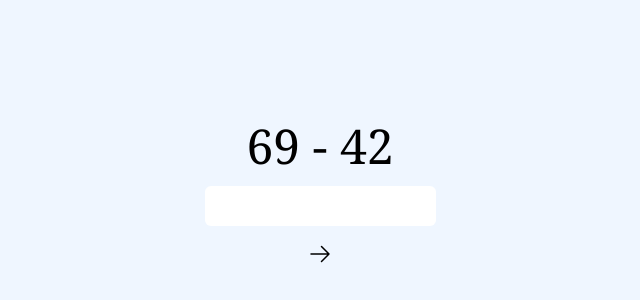
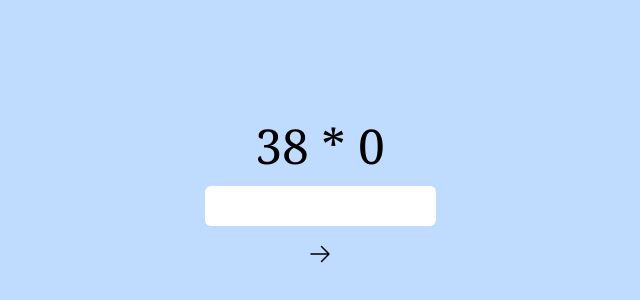
Before and after one commit to crnvl/mathi, a Next.js app: page / in a window 1280 px wide. Shown: the part 206-506 px from the top of the page, without its empty margins (320-960 px from the left). Built offline with nearby package versions, Linux system fonts and the light colour scheme.

Commit message:
Fun calculations

```diff
--- a/package.json
+++ b/package.json
@@ -5,7 +5,7 @@
   "scripts": {
     "dev": "next dev",
     "build": "next build",
-    "start": "next start",
+    "start": "next start -p 3002",
     "lint": "next lint"
   },
   "dependencies": {
--- a/pages/index.tsx
+++ b/pages/index.tsx
@@ -1,19 +1,47 @@
 import type { NextPage } from 'next'
+import Head from 'next/head';
+import { useRouter } from 'next/router';
+import { useState } from 'react';
 
 const Home: NextPage = () => {
+	const router = useRouter();
+
+	const operators = ['+', '-', '*'];
+	const firstNumber = Math.floor(Math.random() * 100);
+	const secondNumber = Math.floor(Math.random() * 100);
+	const operator = operators[Math.floor(Math.random() * operators.length)];
+
+	const [calc, setCalc] = useState(`${firstNumber} ${operator} ${secondNumber}`);
+
+	const check = () => {
+		const input = document.getElementById('calc') as HTMLInputElement
+		const result = eval(calc);
+
+		if (input.value === result.toString()) {
+			alert('Correct!')
+			router.reload();
+		} else {
+			alert('Incorrect!')
+		}
+	}
+
 	return <>
-		<div className='flex h-screen w-screen justify-center bg-blue-50'>
+		<Head>
+			<title>math | qwq.sh</title>
+			<meta name="description" content="Train your mental arithmetic skills." />
+		</Head>
+		<div className='flex h-screen w-screen justify-center bg-blue-200'>
 			<div className="m-auto">
 				<div className='flex flex-col items-center gap-2'>
-					<h1 className='py-2 text-5xl font-serif'>69 - 42</h1>
+					<h1 className='py-2 text-5xl font-serif'>{calc}</h1>
 					<div className='flex flex-col w-full justify-center gap-2'>
-						<input type="text" className="rounded-md text-center text-gray-800 py-2 focus:shadow-lg outline-none border-white transition ease-in-out duration-300" />
-						<button className={
+						<input id='calc' type="text" className="rounded-md text-center text-gray-800 py-2 focus:shadow-md outline-none border-white transition ease-in-out duration-300" />
+						<button onClick={check} className={
 							`py-2
 							w-full
 							rounded-md
 							transition ease-in-out duration-300
-							hover:shadow-lg outline-none active:border-black active:text-white active:bg-black
+							hover:shadow-md outline-none active:border-black active:text-white active:bg-black
 							hover:bg-white
 							border-2 border-none
 							flex justify-center items-center`
```
